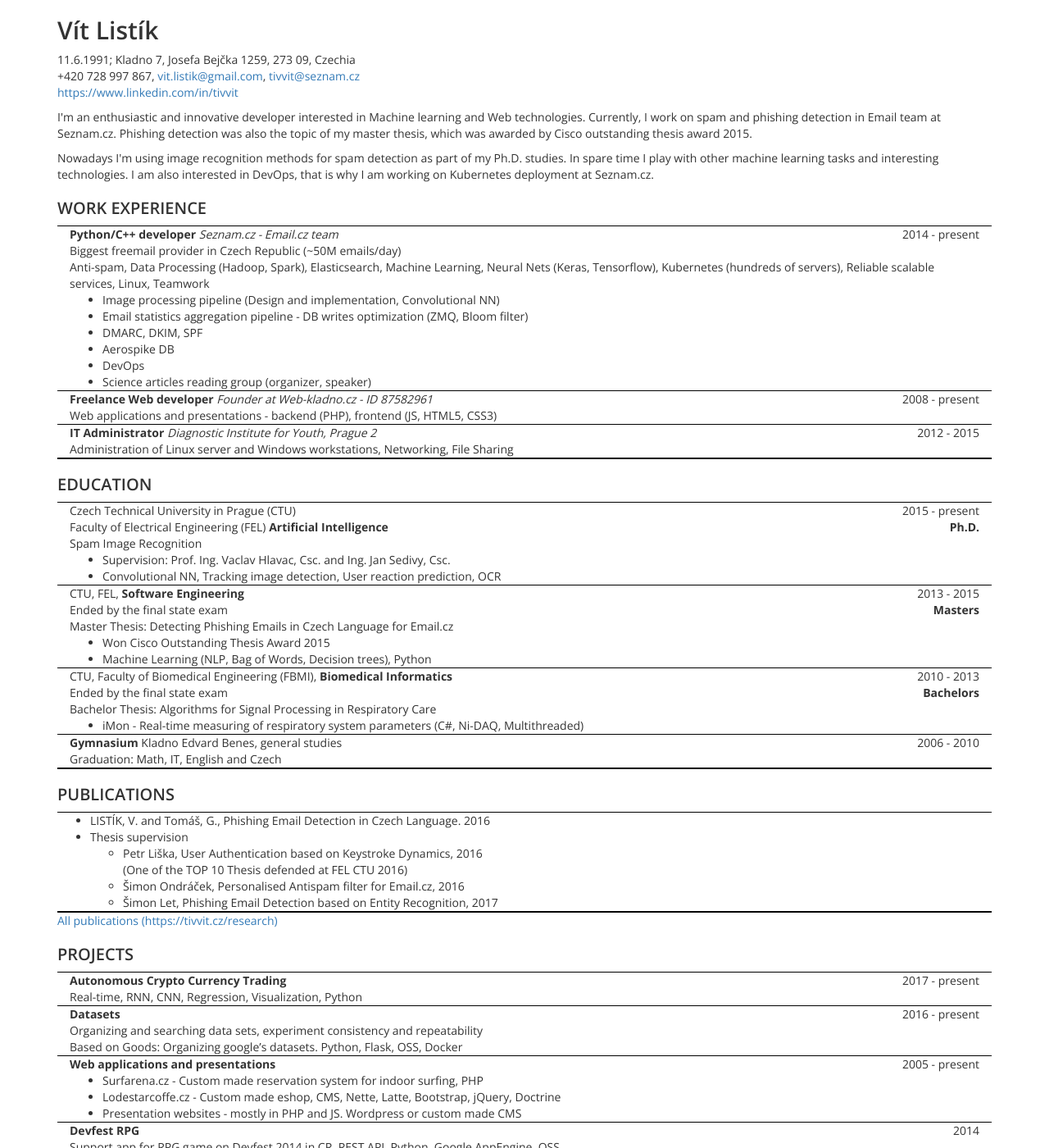
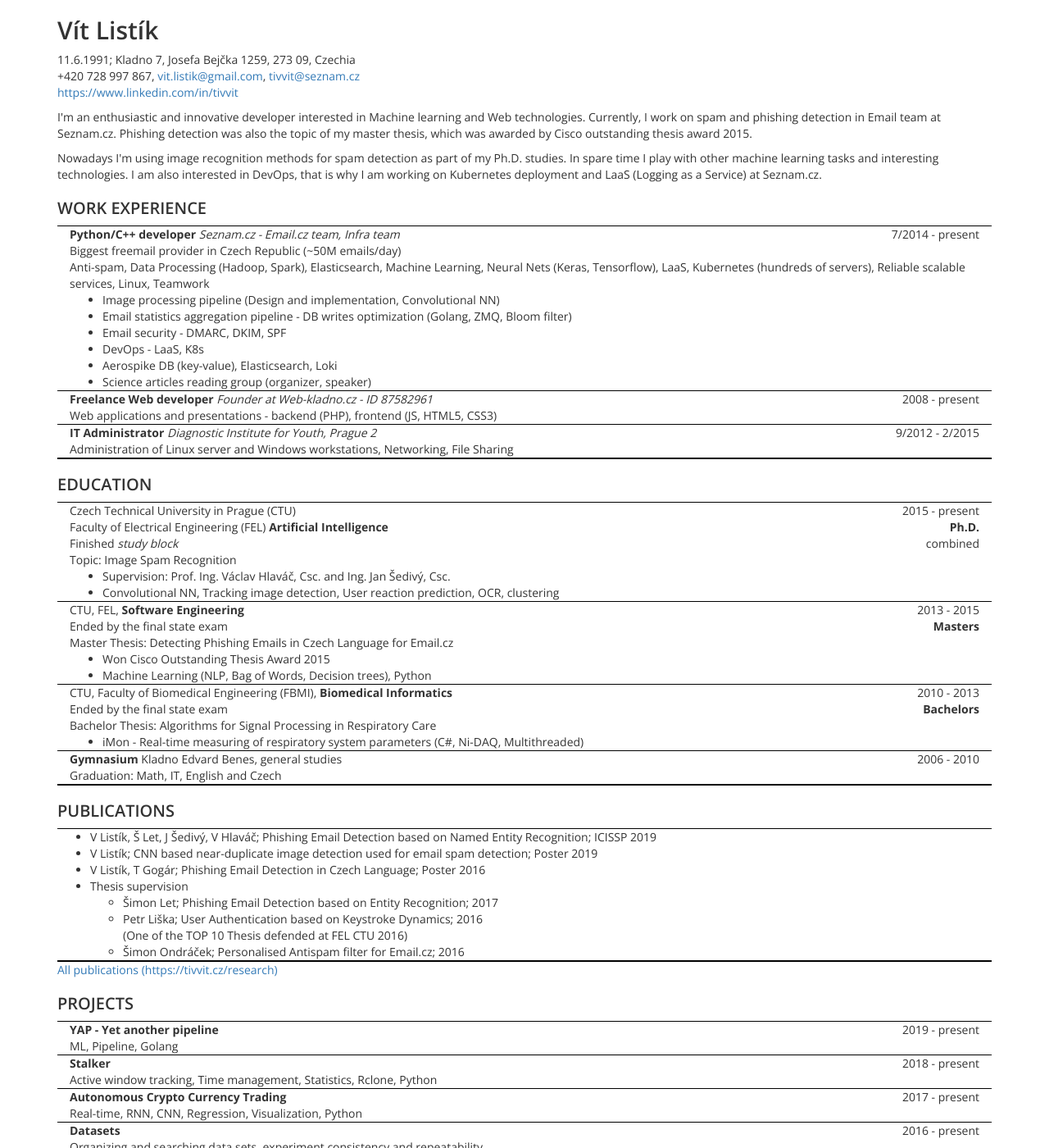
Before and after one commit to tivvit/tivvit.github.io, a Jekyll site: the page cv.html, which Jekyll copies as it is, in a window 1280 px wide and 1400 px high. Shown: the whole window at 82% size. Built offline with Jekyll 4.4.1, drawn with Linux system fonts in a browser that asks for light colours; some of the changed text lies outside the part shown.

Commit message:
cv update

```diff
--- a/cv.html
+++ b/cv.html
@@ -43,7 +43,8 @@
     Nowadays I'm using image recognition methods for spam detection as part
     of my Ph.D. studies. In spare time I play with other machine learning
     tasks and interesting technologies. I am also interested in DevOps,
-    that is why I am working on Kubernetes deployment at Seznam.cz.
+    that is why I am working on Kubernetes deployment and LaaS (Logging as a
+    Service) at Seznam.cz.
 </p>
 
 <h2>WORK EXPERIENCE</h2>
@@ -51,22 +52,22 @@
 <div>
 <div class="clearfix lineBlock">
     <div class="col-xs-9">
-        <b>Python/C++ developer</b> <i>Seznam.cz - Email.cz team</i>
+        <b>Python/C++ developer</b> <i>Seznam.cz - Email.cz team, Infra team</i>
     </div>
-    <div class="col-xs-3 date">2014 - present</div>
+    <div class="col-xs-3 date">7/2014 - present</div>
     <div class="col-xs-12">
         Biggest freemail provider in Czech Republic (~50M emails/day)<br>
         Anti-spam, Data Processing (Hadoop, Spark), Elasticsearch, Machine
-        Learning, Neural Nets (Keras, Tensorflow), Kubernetes (hundreds of servers), Reliable
+        Learning, Neural Nets (Keras, Tensorflow), LaaS, Kubernetes (hundreds of servers), Reliable
         scalable services, Linux, Teamwork
     <ul>
         <li>Image processing pipeline (Design and implementation, Convolutional
             NN)</li>
         <li>Email statistics aggregation pipeline - DB writes optimization
-            (ZMQ, Bloom filter)</li>
-        <li>DMARC, DKIM, SPF</li>
-        <li>Aerospike DB</li>
-        <li>DevOps</li>
+            (Golang, ZMQ, Bloom filter)</li>
+        <li>Email security - DMARC, DKIM, SPF</li>
+        <li>DevOps - LaaS, K8s</li>
+        <li>Aerospike DB (key-value), Elasticsearch, Loki</li>
         <li>Science articles reading group (organizer, speaker)</li>
     </ul>
     </div>
@@ -85,7 +86,7 @@
     <div class="col-xs-9">
         <b>IT Administrator</b> <i>Diagnostic Institute for Youth, Prague 2</i><br>
     </div>
-    <div class="col-xs-3 date">2012 - 2015</div>
+    <div class="col-xs-3 date">9/2012 - 2/2015</div>
     <div class="col-xs-12">Administration of Linux server and Windows workstations, Networking, File Sharing</div>
 </div>
 </div>
@@ -98,18 +99,21 @@
         <div class="col-xs-9">
             Czech Technical University in Prague (CTU)<br>
             Faculty of Electrical Engineering (FEL) <b>Artificial Intelligence</b><br>
+            Finished <i>study block</i>
         </div>
         <div class="col-xs-3 date">
             2015 - present<br>
-            <b>Ph.D.</b>
+            <b>Ph.D.</b><br />
+            combined
         </div>
     </div>
     <div class="col-xs-12">
-        Spam Image Recognition
+        Topic: Image Spam Recognition
         <ul>
-            <li>Supervision: Prof. Ing. Vaclav Hlavac, Csc. and Ing. Jan Sedivy, Csc.</li>
+            <li>Supervision: Prof. Ing. Václav Hlaváč, Csc. and Ing. Jan
+                Šedivý, Csc.</li>
             <li>Convolutional NN, Tracking image detection, User reaction
-                prediction, OCR</li>
+                prediction, OCR, clustering</li>
         </ul>
     </div>
 </div>
@@ -169,15 +173,21 @@
 <div>
 <div class="clearfix block lineBlock">
     <ul>
-        <li>LISTÍK, V. and Tomáš, G., Phishing Email Detection in Czech
-            Language. 2016</li>
+        <li>V Listík, Š Let, J Šedivý, V Hlaváč; Phishing Email Detection
+            based on Named Entity Recognition; ICISSP 2019</li>
+        <li>V Listík; CNN based near-duplicate image detection used for email
+            spam detection; Poster 2019</li>
+        <li>V Listík, T Gogár; Phishing Email Detection in Czech
+            Language; Poster 2016</li>
         <li>Thesis supervision
             <ul>
-                <li>Petr Liška, User Authentication based on Keystroke
-                    Dynamics, 2016<br> (One of the TOP 10 Thesis defended at
+                <li>Šimon Let; Phishing Email Detection based on Entity
+                    Recognition; 2017</li>
+                <li>Petr Liška; User Authentication based on Keystroke
+                    Dynamics; 2016<br> (One of the TOP 10 Thesis defended at
                     FEL CTU 2016)</li>
-                <li>Šimon Ondráček, Personalised Antispam filter for Email.cz, 2016</li>
-                <li>Šimon Let, Phishing Email Detection based on Entity Recognition, 2017</li>
+                <li>Šimon Ondráček; Personalised Antispam filter for
+                    Email.cz; 2016</li>
             </ul>
         </li>
 
@@ -189,6 +199,28 @@
 <h2>PROJECTS</h2>
 
 <div>
+<div class="clearfix block lineBlock">
+    <div class="col-xs-9">
+        <b>YAP - Yet another pipeline</b>
+    </div>
+    <div class="col-xs-3 date">
+        2019 - present
+    </div>
+    <div class="col-xs-12">
+        ML, Pipeline, Golang
+    </div>
+</div>
+<div class="clearfix block lineBlock">
+    <div class="col-xs-9">
+        <b>Stalker</b>
+    </div>
+    <div class="col-xs-3 date">
+        2018 - present
+    </div>
+    <div class="col-xs-12">
+        Active window tracking, Time management, Statistics, Rclone, Python
+    </div>
+</div>
 <div class="clearfix block lineBlock">
     <div class="col-xs-9">
         <b>Autonomous Crypto Currency Trading</b>
@@ -226,8 +258,7 @@
             <li>Lodestarcoffe.cz - Custom made eshop, CMS, Nette, Latte,
                 Bootstrap, jQuery, Doctrine</li>
             <li>Presentation websites - mostly in PHP and JS. Wordpress or
-                custom made
-        CMS</li>
+                custom made CMS</li>
         </ul>
     </div>
 </div>
@@ -277,7 +308,7 @@ More projects at <a href="https://tivvit.cz">tivvit.cz</a> and code at <a href="
     <div class="col-xs-9">
         Machine Learning, Data Processing, Scalability, Database systems
         (SQL, NoSQL), DevOps, Cloud, Git, Web technologies, POSIX, OSS<br>
-        <b>Languages</b>: Python, PHP, C++, JS
+        <b>Languages</b>: Python, GoLang, PHP, C++, JS
     </div>
 </div>
 <div class="clearfix block lineBlock">
@@ -290,6 +321,8 @@ More projects at <a href="https://tivvit.cz">tivvit.cz</a> and code at <a href="
 </div>
 </div>
 
+<div style="page-break-before:always;"></div>
+
 <h2>INTERESTS AND ACTIVITIES</h2>
 
 <div>
--- a/research.html
+++ b/research.html
@@ -22,7 +22,7 @@ id: research
             <li><a href="/files/thesis.pdf">Diploma thesis [PDF]</a></li>
         </ul>-->
     </li>
-    <li><span>Review:</span>
+    <li><span>In review:</span>
         <ul>
             <li><span>Email Image Spam Classification based on ResNet
                 Convolutional Neural Network
```
Also changed, not shown: other parts of cv.html (+2 -2 lines), 1 other file.
